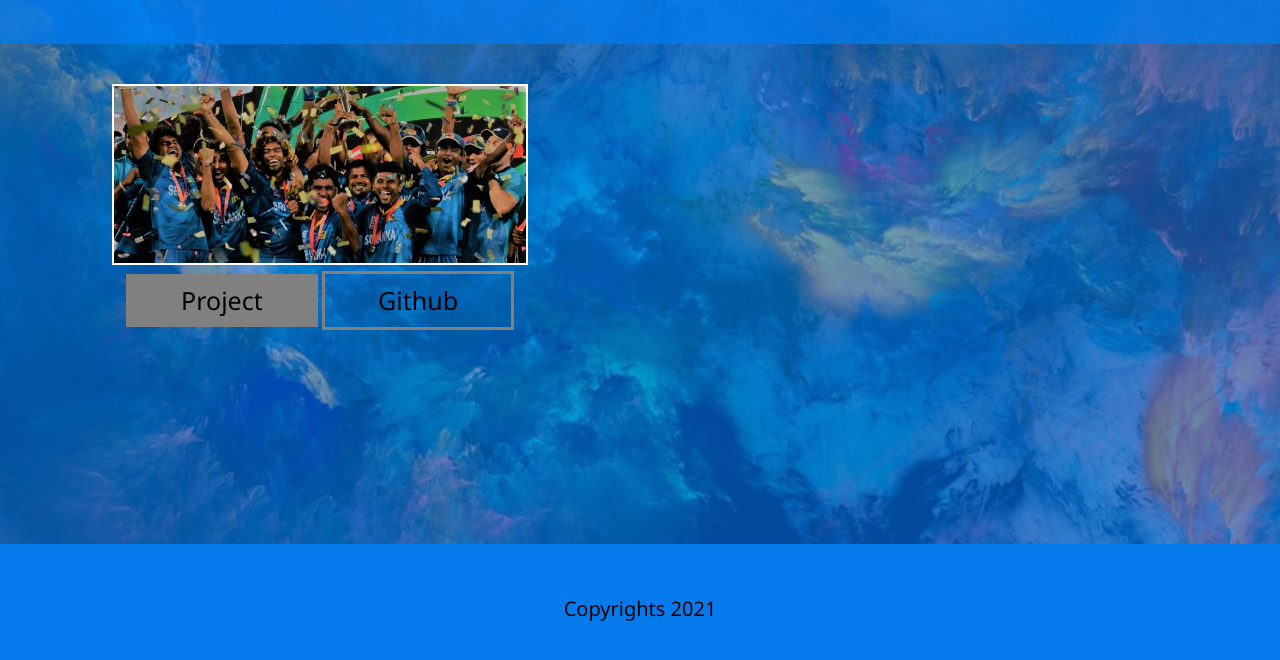
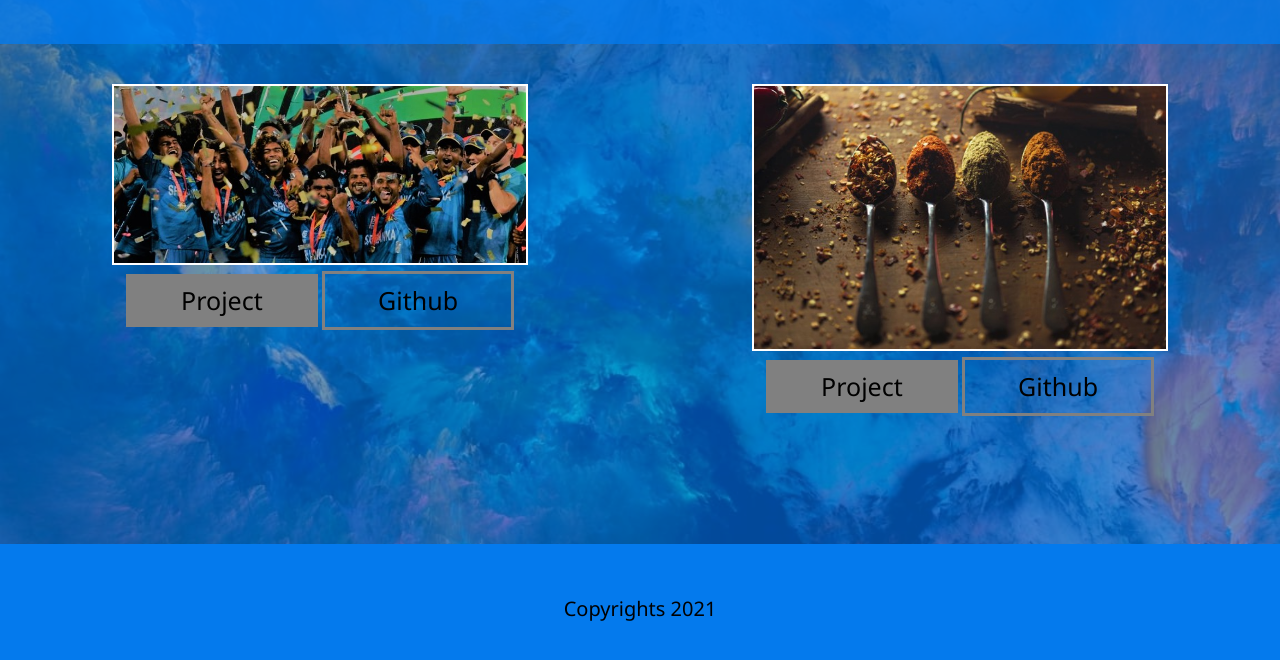
Before and after one commit to wptdinuka/Portfolio, a website: page dist/work.html in a window 1280 px wide. Shown: the part 106-766 px from the top of the page. Drawn offline with Linux system fonts and the light colour scheme.

Commit message:
Update work.html

```diff
--- a/dist/work.html
+++ b/dist/work.html
@@ -56,6 +56,13 @@
             <a href="https://github.com/wptdinuka/wptcricket.git" target="_blank" class="btn-dark">Github</a>
           </div>
         </div>
+        <div class="item">
+          <a href="/"> <img src="images/wptr.jpg" alt="" /></a>
+          <div class="btn">
+            <a href="https://elastic-bose-6a623c.netlify.app/" target="_blank" class="btn-light">Project</a>
+            <a href="https://github.com/wptdinuka/wptr.git" target="_blank" class="btn-dark">Github</a>
+          </div>
+        </div>
       </div>
     </main>
 
```
